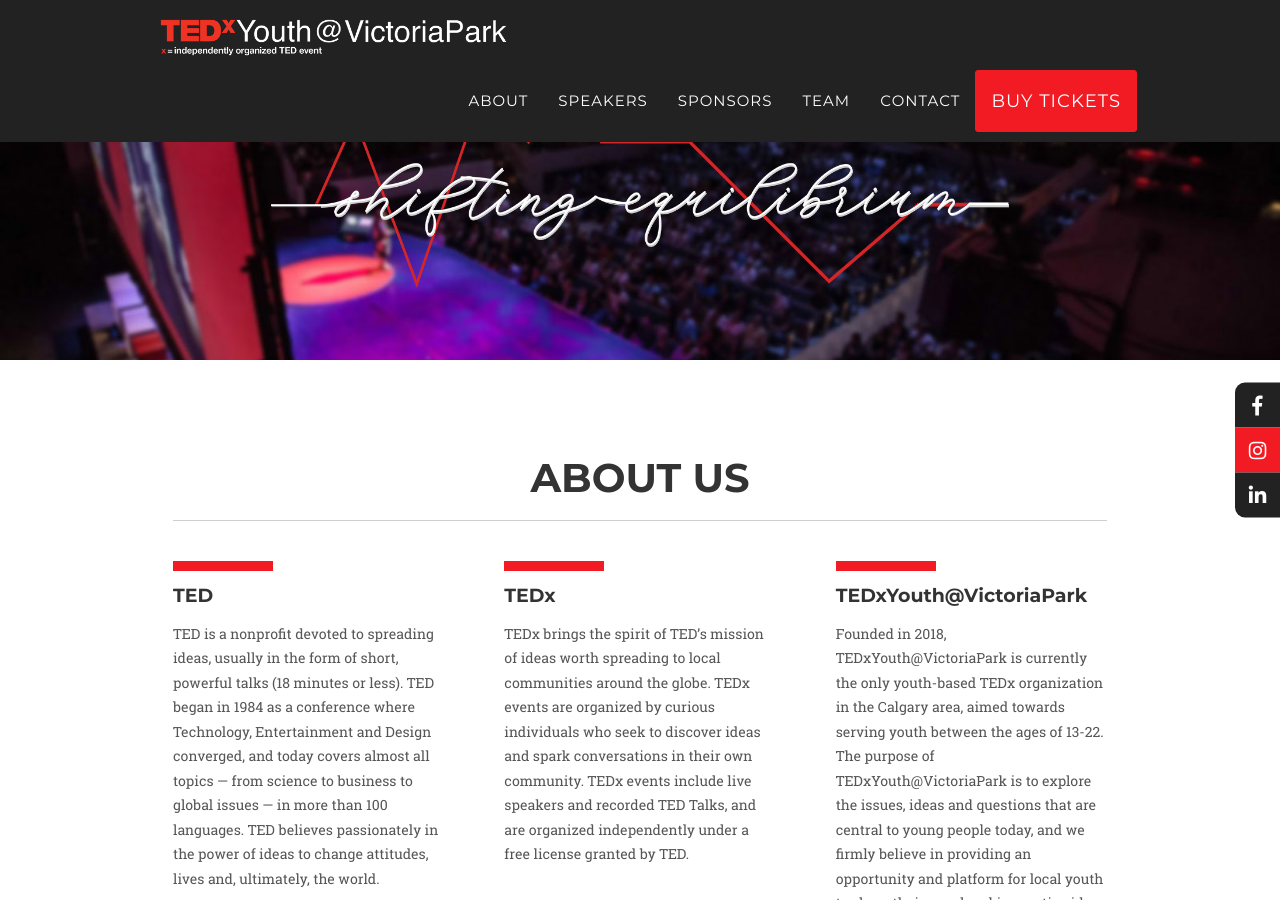
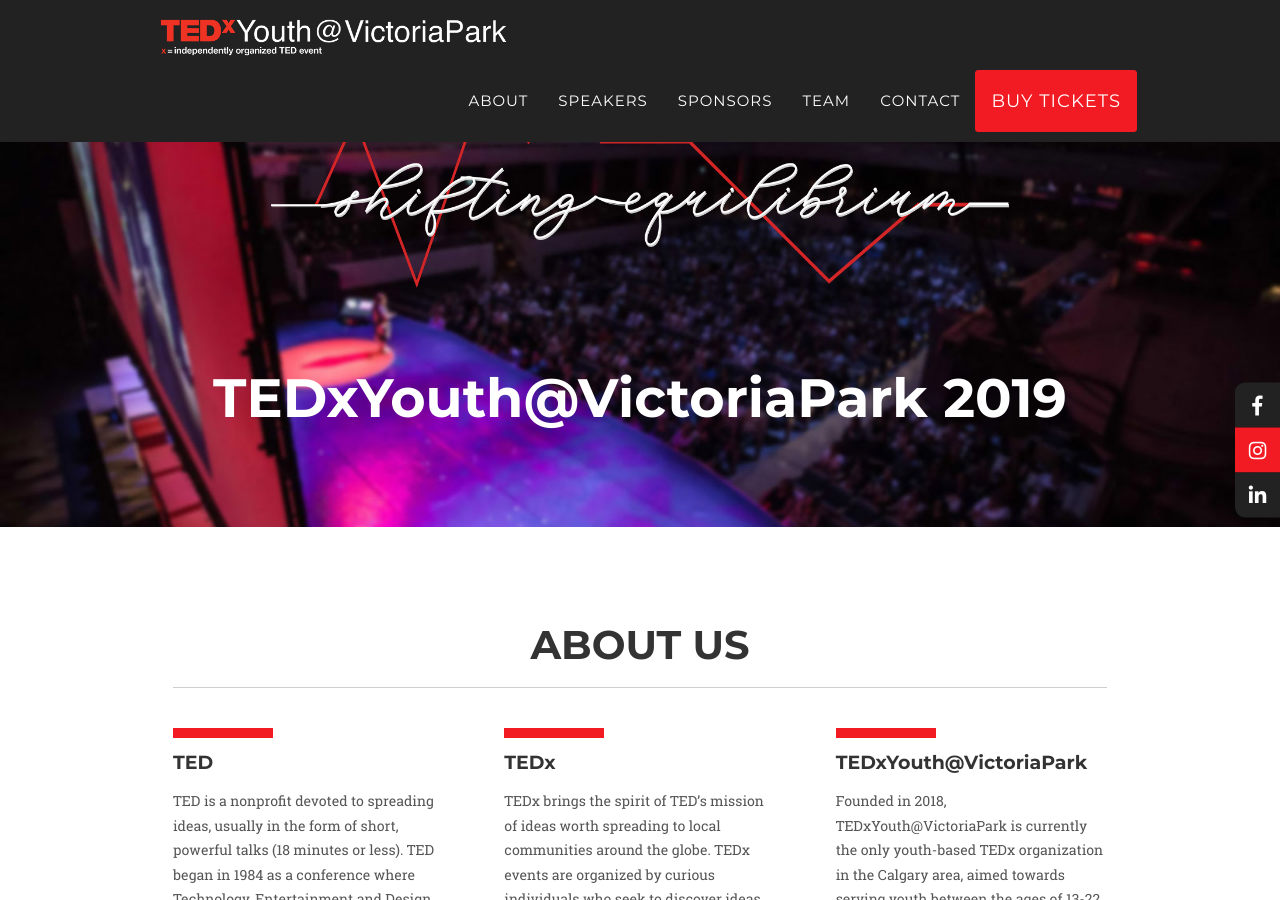
Before and after one commit to rxyang0/tedxyouthvictoriapark, a Jekyll site: the page built from index.html, in a window 1280 px wide and 900 px high. Built offline with Jekyll 4.4.1, drawn with Linux system fonts in a browser that asks for light colours; nearby versions of some CDN libraries.

Commit message:
Add event title to header

```diff
--- a/_includes/header.html
+++ b/_includes/header.html
@@ -9,6 +9,9 @@
             <img src="/images/Shifting-Equilibrium-white.png" class="intro-img img-responsive img-centered">
           </picture>
         </a>
+      </div>
+      <div class="intro-heading">
+        TEDxYouth@VictoriaPark 2019
       </div>
       <!-- <div class="intro-heading">
         <div class="countdown">
--- a/_sass/general.scss
+++ b/_sass/general.scss
@@ -311,7 +311,7 @@
 }
 
 header .hero .intro-heading {
-  text-transform: uppercase;
+  // text-transform: uppercase;
   font-family: $fontPrimary;
   font-weight: 700;
   margin-bottom: 10vh;
```
